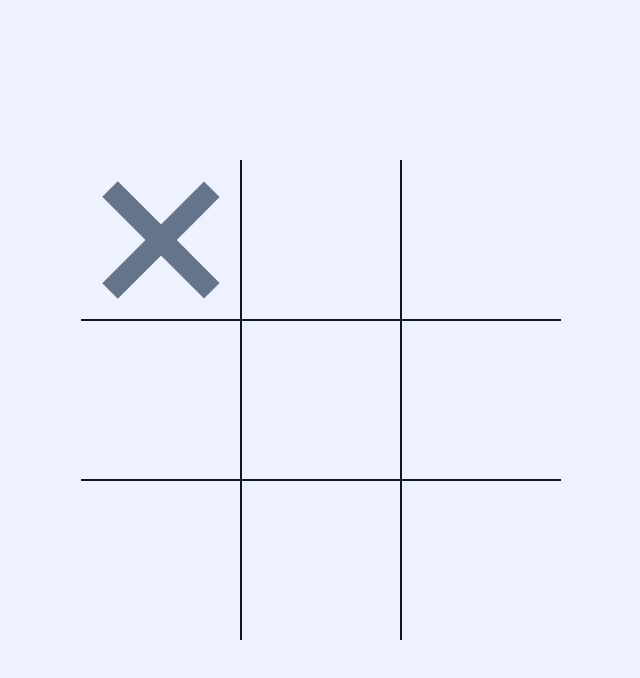
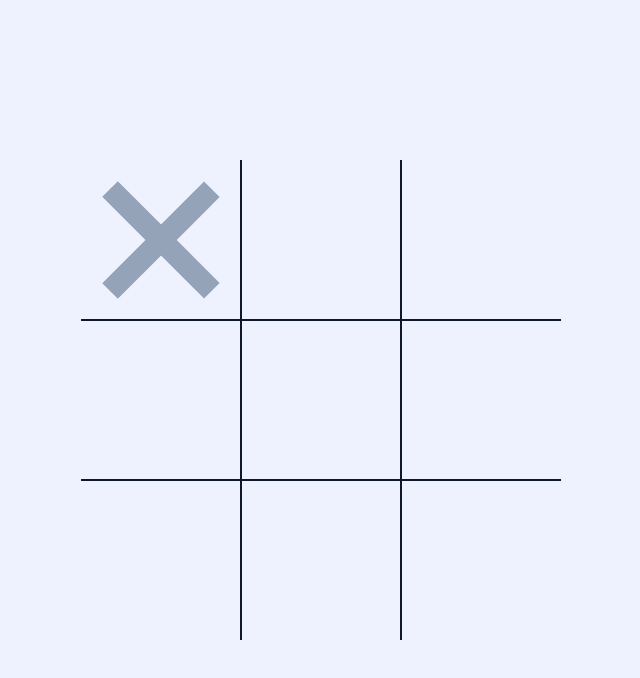
Before and after one commit to al-imam/tic-tac-toe, a React (Vite) app: page / in a window 1280 px wide. In both pictures the pointer is over the element 480 px from the left and 240 px from the top of the page. Shown: the top 678 px of the page, without its empty margins (319-959 px from the left). Built offline with nearby package versions, Linux system fonts and the light colour scheme.

Commit message:
change cross and circle color on light mode

```diff
--- a/src/index.css
+++ b/src/index.css
@@ -40,13 +40,13 @@
   .box.cross::before,
   .box.cross::after,
   .box.circle::before {
-    @apply bg-white;
+    @apply bg-slate-900 dark:bg-white;
   }
 
   .grid-layout.cross .box:not(.cross):not(.circle):hover::before,
   .grid-layout.cross .box:not(.cross):not(.circle):hover::after,
   .grid-layout.circle .box:not(.cross):not(.circle):hover::before {
-    @apply bg-slate-500;
+    @apply bg-slate-400 dark:bg-slate-500;
   }
 
   .box.cross::before,
@@ -88,6 +88,6 @@
   .grid-layout.circle .box:not(.cross):not(.circle):hover::after {
     width: calc(var(--mark-size) * 0.7);
     height: calc(var(--mark-size) * 0.7);
-    @apply bg-slate-900;
+    @apply bg-indigo-50 dark:bg-slate-900;
   }
 }
```
